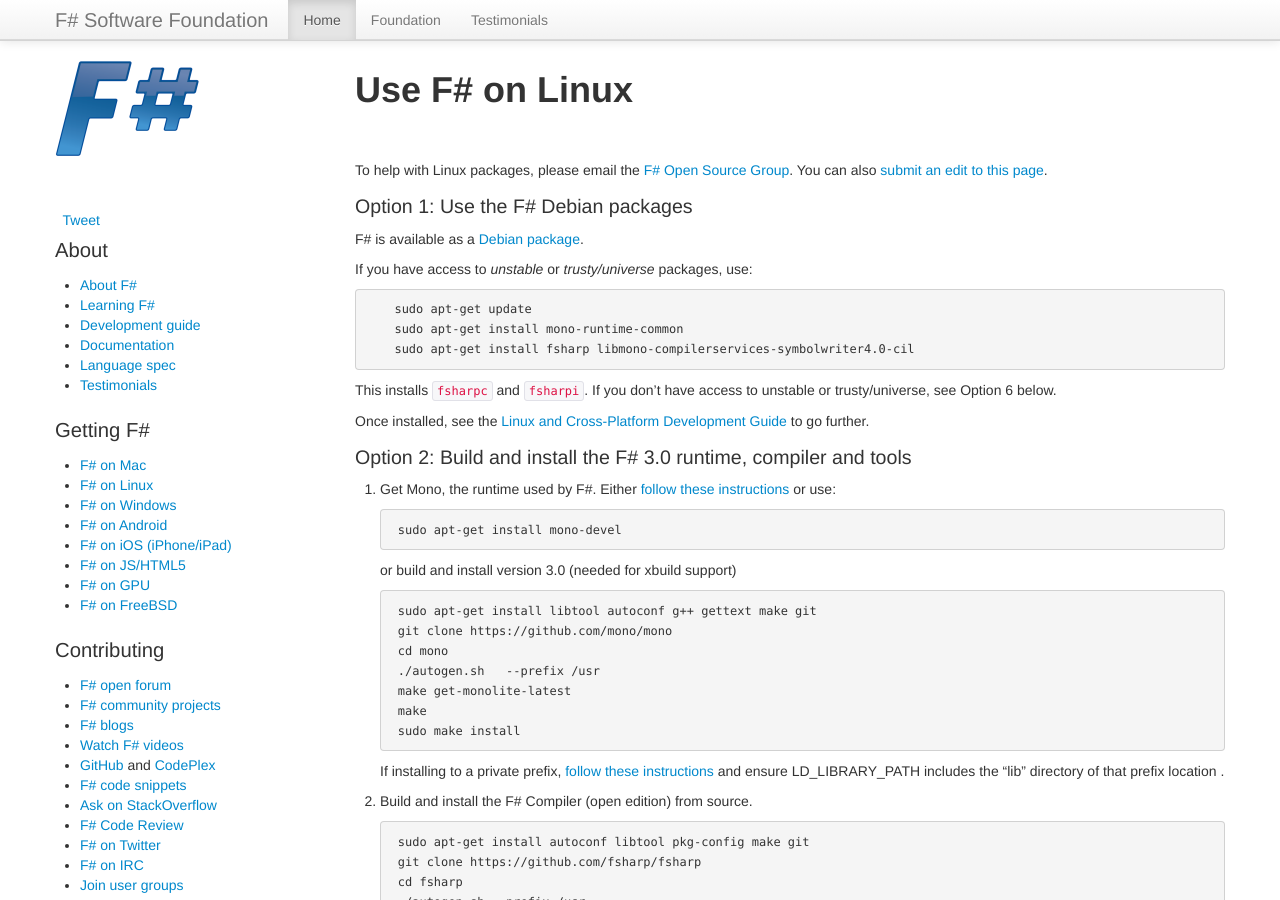
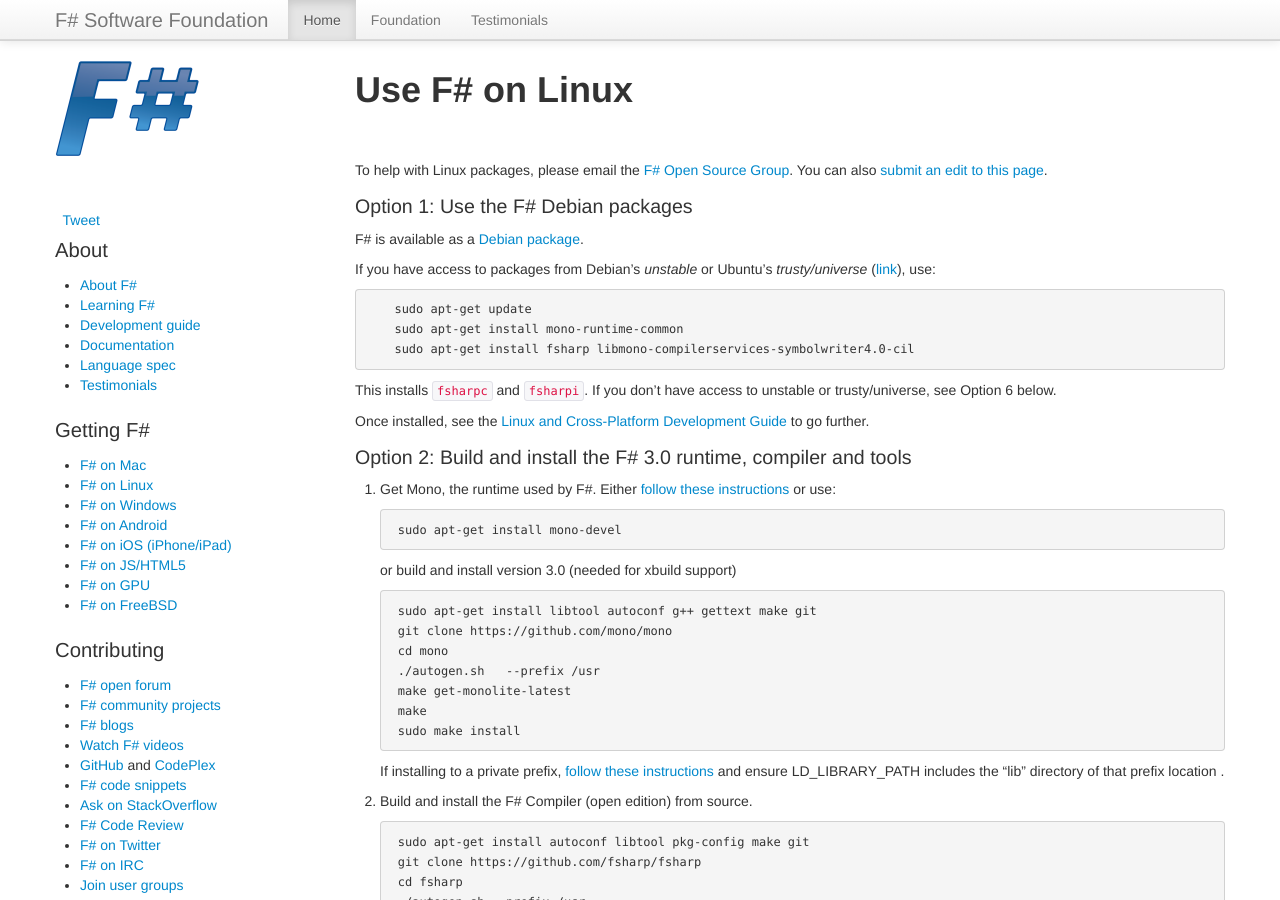
Before and after one commit to fsharp/fsharp.org, a Jekyll site: the page built from use/linux/index.md, in a window 1280 px wide and 900 px high. Built offline with Jekyll 4.4.1, drawn with Linux system fonts in a browser that asks for light colours; nearby versions of some CDN libraries; some web fonts are replaced; comment, search, counter and statistics services are not loaded.

Commit message:
Update index.md

```diff
--- a/use/linux/index.md
+++ b/use/linux/index.md
@@ -11,7 +11,7 @@
 
 F# is available as a [Debian package](http://packages.qa.debian.org/f/fsharp.html).
 
-If you have access to _unstable_ or _trusty/universe_ packages, use:
+If you have access to packages from Debian's _unstable_ or Ubuntu's _trusty/universe_ ([link](http://packages.ubuntu.com/trusty/fsharp)), use:
 
         sudo apt-get update
         sudo apt-get install mono-runtime-common
```
